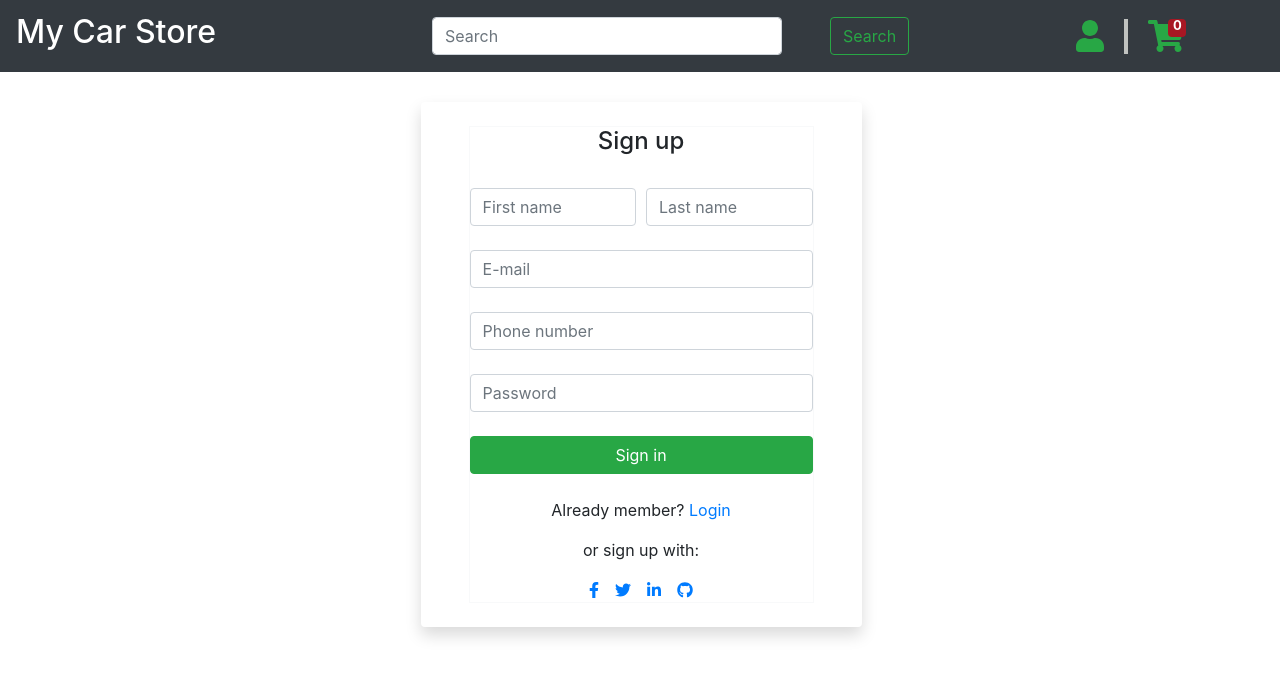
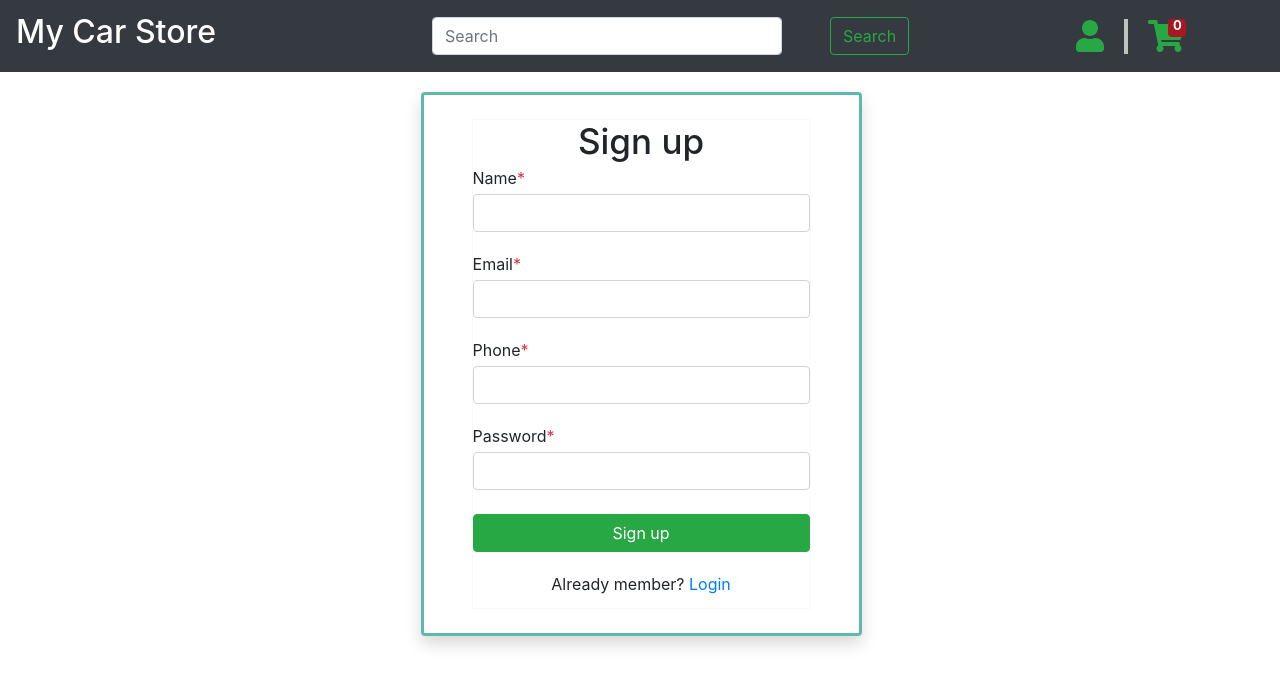
Before and after one commit to binshams339971/first_vue_project, a Vue app: page /#/user/register in a window 1280 px wide. Shown: the top 686 px of the page. Built offline with nearby package versions, Linux system fonts and the light colour scheme.

Commit message:
Form Validation

```diff
--- a/package.json
+++ b/package.json
@@ -17,6 +17,7 @@
     "popper.js": "^1.16.1",
     "vue": "^2.5.2",
     "vue-router": "^3.3.2",
+    "vuelidate": "^0.7.5",
     "vuex": "^3.4.0"
   },
   "devDependencies": {
--- a/src/components/login.vue
+++ b/src/components/login.vue
@@ -4,22 +4,40 @@
         <div class="col-md-11 h-100 d-flex justify-content-center align-items-center">
             <div class="col-md-6 rounded px-5 py-4 shadow bd-white text-left">
                 <form class="text-center border border-light p-12">
-                    <p class="h4 mb-12">Sign in</p><br>
-                    <input type="email" id="defaultLoginFormEmail" name="email" class="form-control mb-4" placeholder="E-mail">
-                    <input type="password" id="defaultLoginFormPassword" name="password" class="form-control mb-4" placeholder="Password">
+                    <p class="h4 mb-12" style="font-size: 35px">Sign in</p>
+                    <div class="form-group" :class="{ 'form-group--error': $v.email.$error }">
+                        <label class="text-left" style="display:block; font-size: 18px;">Email<span class="text-danger">*</span></label>
+                        <input type="text" class="form-control mb-4" v-model.trim="$v.email.$model"
+                        :class="{ 'is-invalid': $v.email.$error, 'is-valid': !$v.email.$invalid }">
+                        <div class="invalid-feedback text-left" style="line-height: 0;">
+                            <span v-if="!$v.email.required">Email is required</span>
+                            <span v-if="!$v.email.email">Email is not valid</span>
+                        </div>
+                    </div>
 
-                    <button class="btn btn-success btn-block my-4">Sign in</button>
+                    <div class="form-group" :class="{ 'form-group--error': $v.password.$error }">
+                        <label class="text-left" style="display:block; font-size: 18px;">Password<span class="text-danger">*</span></label>
+                        <input type="password" class="form-control mb-4" v-model.trim="$v.password.$model"
+                        :class="{ 'is-invalid': $v.password.$error, 'is-valid': !$v.password.$invalid }">
+                        <div class="invalid-feedback text-left" style="line-height: 0;">
+                            <span v-if="!$v.password.required">Password is required</span>
+                            <span v-if="!$v.password.minLength">Password must have atleast {{$v.password.$params.minLength.min}} letters.</span>
+                        </div>
+                    </div>
 
+                    <div v-if="!$v.email.$error && !$v.password.$error">
+                    </div>
+                    <button class="btn btn-success btn-block my-4" @click.prevent="asubmit">Sign in</button>
                     <p>Not a member?
                         <router-link :to="{ path: '/user/register' }"><a href="">Register</a></router-link>
                     </p>
-
+<!--
                     <p>or sign in with:</p>
 
                     <a href="#" class="mx-2" role="button"><i class="fab fa-facebook-f light-blue-text"></i></a>
                     <a href="#" class="mx-2" role="button"><i class="fab fa-twitter light-blue-text"></i></a>
                     <a href="#" class="mx-2" role="button"><i class="fab fa-linkedin-in light-blue-text"></i></a>
-                    <a href="#" class="mx-2" role="button"><i class="fab fa-github light-blue-text"></i></a>
+                    <a href="#" class="mx-2" role="button"><i class="fab fa-github light-blue-text"></i></a> -->
                 </form>
             </div>
         </div>
@@ -27,18 +45,47 @@
 </template>
 
 <script>
+import { required, minLength, email } from 'vuelidate/lib/validators'
 export default {
+    data() {
+        return {
+            email: '',
+            password: ''
+        }
+    },
+    validations: {
+        email: {
+            required,
+            email
+        },
+        password: {
+            required,
+            minLength: minLength(4)
+        }
+  },
+    methods: {
+        asubmit() {
+            this.$v.$touch()
+            if (!this.$v.$invalid) {
+                alert("Sign in")
+            }
 
+        }
+    }
 }
 </script>
 
 <style>
+    .shadow {
+        border: 3px solid rgb(95, 184, 172);
+    }
     .container-fluid {
         width: 100%;
         padding-right: 15px;
         padding-left: 100px;
         margin-right: auto;
         margin-left: auto;
-        margin-top: 20px;
+        margin-top: 10px;
     }
+
 </style>
--- a/src/components/registration.vue
+++ b/src/components/registration.vue
@@ -1,37 +1,60 @@
 <template>
-
-  <div class="container-fluid h-100'">
+  <div class="container-fluid h-50'">
       <div class="col-md-11 h-100 d-flex justify-content-center align-items-center">
-		<div class="col-md-6 rounded px-5 py-4 shadow bd-white text-left">
+		<div class="col-md-6 cr-signup rounded px-5 py-4 shadow bd-white text-left">
                 <form class="text-center border border-light p-12">
-
-                    <p class="h4 mb-12">Sign up</p><br>
-
-                    <div class="form-row mb-12">
-                        <div class="col">
-                            <input type="text" id="defaultRegisterFormFirstName" class="form-control" placeholder="First name">
-                        </div>
-                        <div class="col">
-                            <input type="text" id="defaultRegisterFormLastName" class="form-control" placeholder="Last name">
+                    <p class="h4 mb-12"  style="font-size: 35px">Sign up</p>
+                     <div class="form-group" :class="{ 'form-group--error': $v.name.$error }">
+                         <label class="text-left" style="display:block;">Name<span class="text-danger">*</span></label>
+                        <input type="text" class="form-control mb-4" v-model.trim="$v.name.$model"
+                        :class="{ 'is-invalid': $v.name.$error, 'is-valid': !$v.name.$invalid }">
+                        <div class="invalid-feedback text-left" style="line-height: 0;">
+                            <span v-if="!$v.name.required">Name is required</span>
                         </div>
                     </div>
-                    <br>
-                    <input type="email" id="defaultRegisterFormEmail" class="form-control mb-4" placeholder="E-mail">
-                    <input type="text" id="defaultRegisterPhonePassword" class="form-control" placeholder="Phone number" aria-describedby="defaultRegisterFormPhoneHelpBlock">
-                    <br>
-                    <input type="password" id="defaultRegisterFormPassword" class="form-control" placeholder="Password" aria-describedby="defaultRegisterFormPasswordHelpBlock">
-                    <button class="btn btn-success my-4 btn-block">Sign in</button>
+                    <div class="form-group" :class="{ 'form-group--error': $v.email.$error }">
+                        <label class="text-left" style="display:block;">Email<span class="text-danger">*</span></label>
+                        <input type="text" class="form-control mb-4" v-model.trim="$v.email.$model"
+                        :class="{ 'is-invalid': $v.email.$error, 'is-valid': !$v.email.$invalid }">
+                        <div class="invalid-feedback text-left" style="line-height: 0;">
+                            <span v-if="!$v.email.required">Email is required</span>
+                            <span v-if="!$v.email.email">Email is not valid</span>
+                        </div>
+                    </div>
+                    <div class="form-group" :class="{ 'form-group--error': $v.phone.$error }">
+                        <label class="text-left" style="display:block;">Phone<span class="text-danger">*</span></label>
+                        <input type="text" class="form-control mb-4" v-model.trim="$v.phone.$model"
+                        :class="{ 'is-invalid': $v.phone.$error, 'is-valid': !$v.phone.$invalid }">
+                        <div class="invalid-feedback text-left" style="line-height: 0;">
+                            <span v-if="!$v.phone.required">Phone is required.</span>
+                            <span v-if="!$v.phone.minLength"></span>
+                            <span v-if="$v.phone.required"><span v-if="!$v.phone.phoneValid">Phone number is not valid</span></span>
+
+                        </div>
+                    </div>
+
+                    <div class="form-group" :class="{ 'form-group--error': $v.password.$error }">
+                        <label class="text-left" style="display:block;">Password<span class="text-danger">*</span></label>
+                        <input type="password" class="form-control mb-4" v-model.trim="$v.password.$model"
+                        :class="{ 'is-invalid': $v.password.$error, 'is-valid': !$v.password.$invalid }">
+                        <div class="invalid-feedback text-left" style="line-height: 0;">
+                            <span v-if="!$v.password.required">Password is required</span>
+                            <span v-if="!$v.password.minLength">Password must have atleast {{$v.password.$params.minLength.min}} letters.</span>
+                            <span v-if="!$v.password.maxLength">Password length maximum {{$v.password.$params.maxLength.max}} letters.</span>
+                        </div>
+                    </div>
+                    <button class="btn btn-success btn-block my-4" @click.prevent="asubmit">Sign up</button>
 
                     <p>Already member?
                         <router-link :to="{ path: '/user/login' }"><a href="">Login</a></router-link>
                     </p>
-
+<!--
                     <p>or sign up with:</p>
 
                     <a href="#" class="mx-2" role="button"><i class="fab fa-facebook-f light-blue-text"></i></a>
                     <a href="#" class="mx-2" role="button"><i class="fab fa-twitter light-blue-text"></i></a>
                     <a href="#" class="mx-2" role="button"><i class="fab fa-linkedin-in light-blue-text"></i></a>
-                    <a href="#" class="mx-2" role="button"><i class="fab fa-github light-blue-text"></i></a>
+                    <a href="#" class="mx-2" role="button"><i class="fab fa-github light-blue-text"></i></a> -->
 
                 </form>
             </div>
@@ -40,19 +63,62 @@
 </template>
 
 <script>
+import { required, minLength, maxLength, email } from 'vuelidate/lib/validators'
+const isPhone = (value) => /^0(1|2|3|4|5|6|7|8)\d{9}$/.test(value);
 export default {
+    data() {
+        return {
+            name: '',
+            email: '',
+            phone: '',
+            password: ''
+        }
+    },
+    validations: {
+        name: {
+            required,
 
+        },
+        email: {
+            required,
+            email
+        },
+        phone: {
+            required,
+            minLength: minLength(11),
+            phoneValid:isPhone
+        },
+        password: {
+            required,
+            minLength: minLength(4),
+            maxLength: maxLength(12)
+        }
+  },
+    methods: {
+        asubmit() {
+            this.$v.$touch()
+            if (!this.$v.$invalid) {
+                 alert("Sign up")
+            }
+
+        }
+    }
 }
 </script>
 
 <style>
+.shadow {
+    border: 3px solid rgb(95, 184, 172);
+}
 .container-fluid {
     width: 100%;
     padding-right: 15px;
     padding-left: 100px;
     margin-right: auto;
     margin-left: auto;
-    margin-top: 20px;
+    margin-top: 10px;
 }
-
+.cr-signup{
+    line-height: 1;
+}
 </style>
--- a/src/main.js
+++ b/src/main.js
@@ -2,7 +2,7 @@
 // (runtime-only or standalone) has been set in webpack.base.conf with an alias.
 import Vue from 'vue'
 import App from './App'
-
+import Vuelidate from 'vuelidate'
 window.$ = window.jQuery = require('jquery')
 
 import 'bootstrap'
@@ -26,6 +26,8 @@ Vue.use(Vuex)
 
 import { storage } from './store/index'
 
+Vue.use(Vuelidate)
+
 const store = new Vuex.Store(storage)
 
 /* eslint-disable no-new */
```
Also changed, not shown: 1 other file (tests, documents, lock files or other folders).
